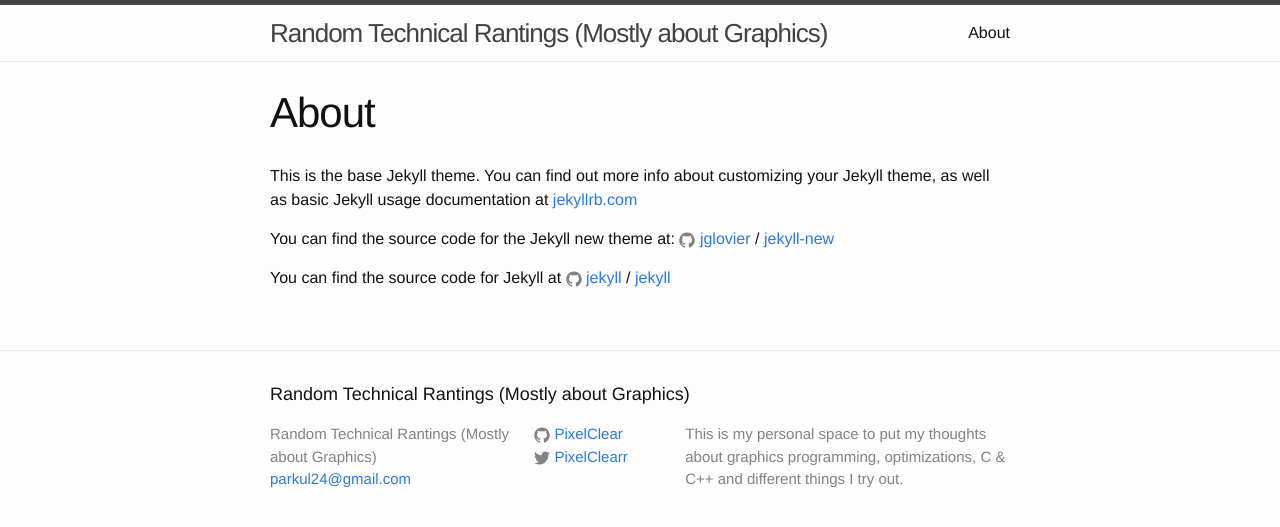
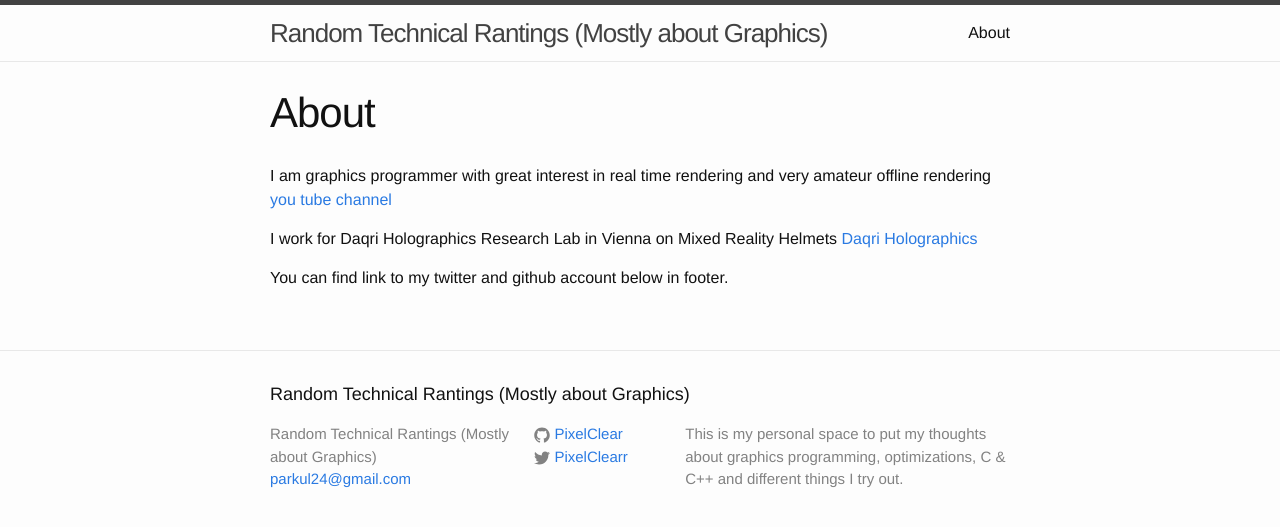
Before and after one commit to PixelClear/PixelClear.github.io, a Jekyll site: the page built from about.md, in a window 1280 px wide. Shown: the top 527 px of the page. Built offline with Jekyll 4.4.1, drawn with Linux system fonts in a browser that asks for light colours.

Commit message:
Created New Blog

```diff
--- a/about.md
+++ b/about.md
@@ -4,12 +4,9 @@ title: About
 permalink: /about/
 ---
 
-This is the base Jekyll theme. You can find out more info about customizing your Jekyll theme, as well as basic Jekyll usage documentation at [jekyllrb.com](http://jekyllrb.com/)
+I am graphics programmer with great interest in real time rendering and very amateur offline rendering [you tube channel](https://www.youtube.com/channel/UCEYIi_V3b9eAjcLC2iYaFnQ?view_as=subscriber)
 
-You can find the source code for the Jekyll new theme at:
-{% include icon-github.html username="jglovier" %} /
-[jekyll-new](https://github.com/jglovier/jekyll-new)
+I work for Daqri Holographics Research Lab in Vienna on Mixed Reality Helmets
+[Daqri Holographics](https://www.daqri.com)
 
-You can find the source code for Jekyll at
-{% include icon-github.html username="jekyll" %} /
-[jekyll](https://github.com/jekyll/jekyll)
+You can find link to my twitter and github account below in footer.
```
